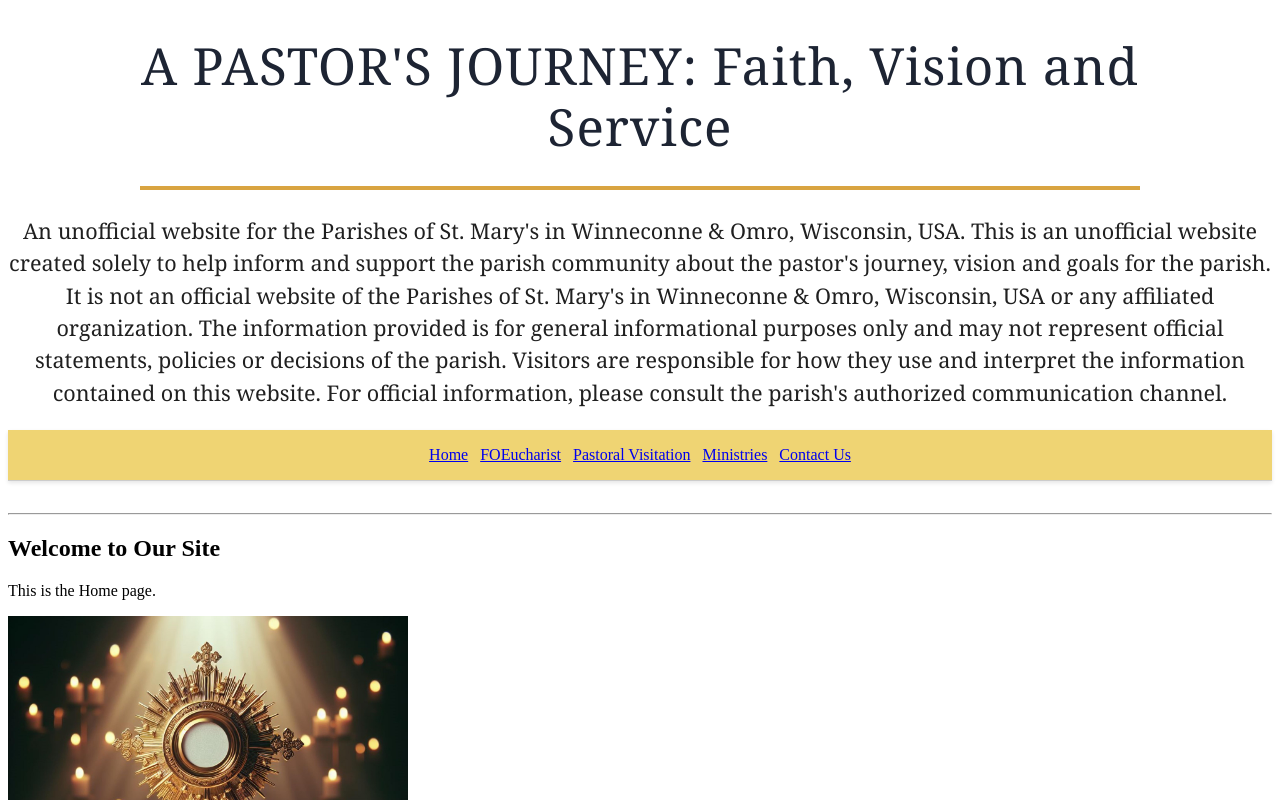
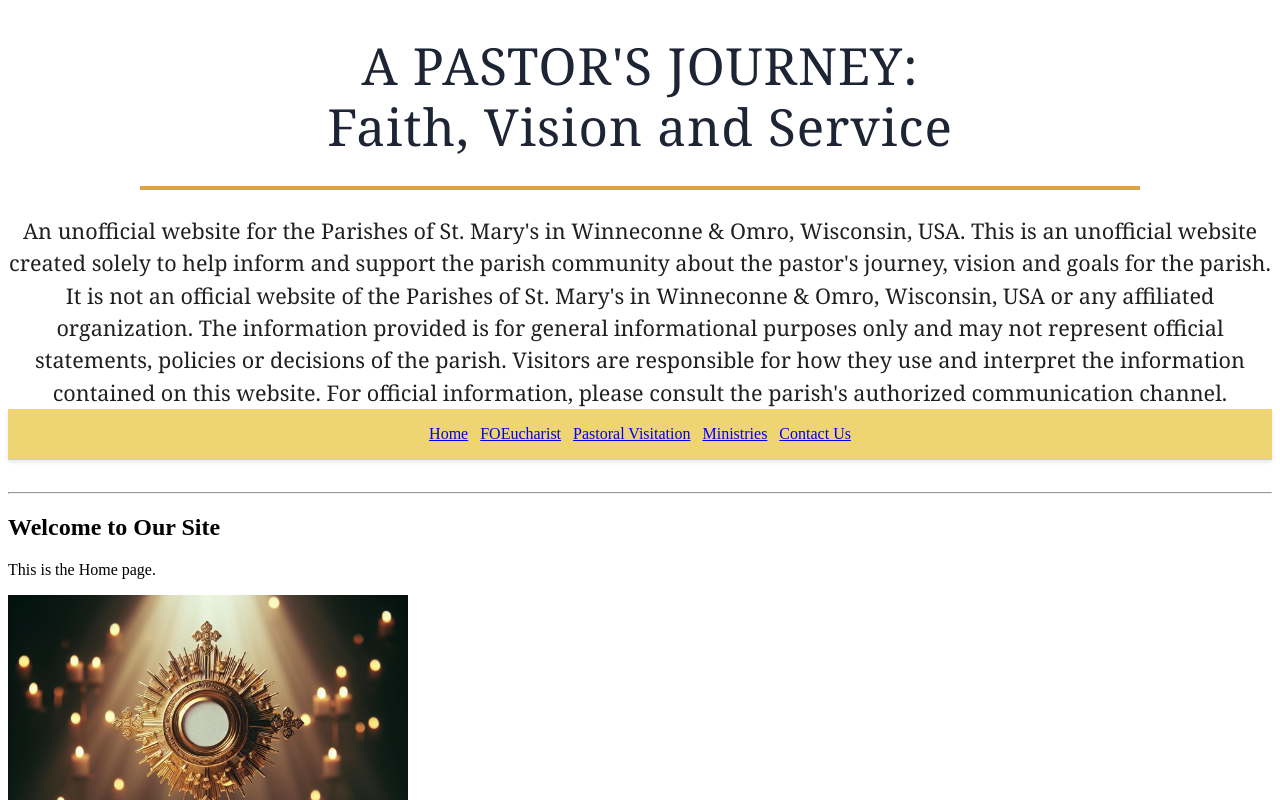
Before and after one commit to Obias090381/My-Website, a React (Vite) app in the folder Website/: page / in a window 1280 px wide. Shown: the top 800 px of the page. Built offline with nearby package versions, Linux system fonts and the light colour scheme.

Commit message:
A PASTOR'S JOURNEY:

```diff
--- a/Website/src/App.jsx
+++ b/Website/src/App.jsx
@@ -12,10 +12,12 @@ function App() {
       <div>
         <header>
         <section className="intro">
-      <h1 className="main-title"> A PASTOR'S JOURNEY:
+      <h1 className="main-title">
+        <span>A PASTOR'S JOURNEY: </span>
+        <br />
         Faith, Vision and Service</h1>
         </section>
-          <h4><p className="subtitle">
+          <p className="subtitle">
             An unofficial website for the Parishes of St. Mary's in Winneconne & Omro, Wisconsin, USA.
             This is an unofficial website created solely to help inform and support the
             parish community about the pastor's journey, vision and goals for the parish.
@@ -27,7 +29,6 @@ function App() {
             official information, please consult the parish's authorized communication
             channel.
             </p>
-          </h4>
         </header>
 
         <nav className="navbar">
```
